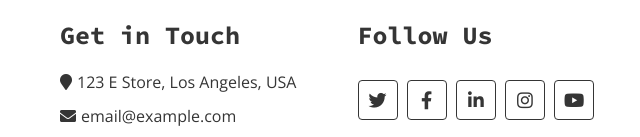
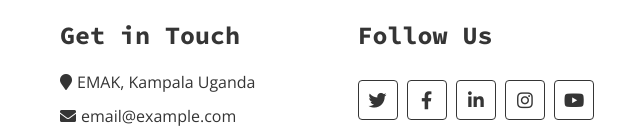
Before and after one commit to kiwanacollins/Ecommerce-Shop, a plain HTML site: page checkout.html in a window 1280 px wide. Shown: the part 815-952 px from the top of the page, 0-640 px from the left. Drawn offline with nearby package versions, Linux system fonts and the light colour scheme.

Commit message:
Fix incorrect address in checkout page

```diff
--- a/checkout.html
+++ b/checkout.html
@@ -476,7 +476,7 @@
                         <div class="footer-widget">
                             <h2>Get in Touch</h2>
                             <div class="contact-info">
-                                <p><i class="fa fa-map-marker"></i>123 E Store, Los Angeles, USA</p>
+                                <p><i class="fa fa-map-marker"></i>EMAK, Kampala Uganda</p>
                                 <p><i class="fa fa-envelope"></i>email@example.com</p>
                                 <p><i class="fa fa-phone"></i>+123-456-7890</p>
                             </div>
```
